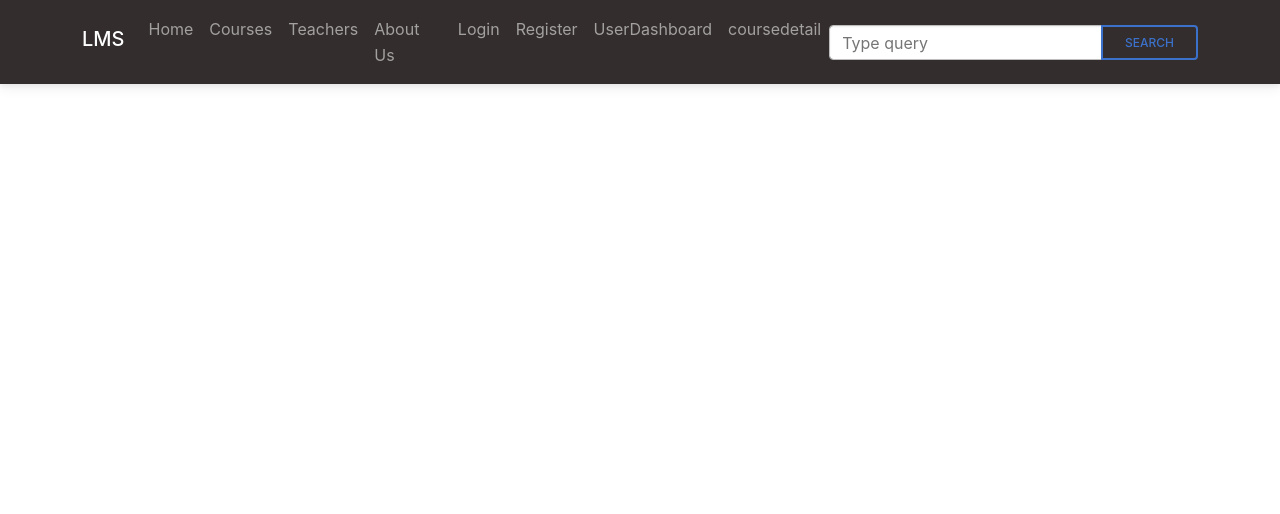
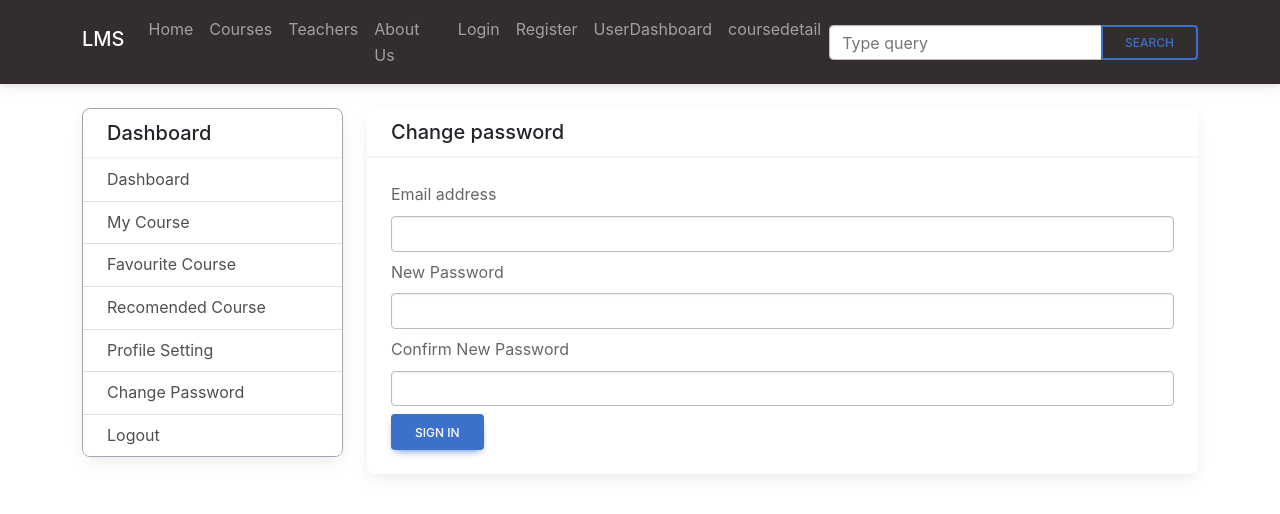
Before and after one commit to nidhi3108/lms, a React (Create React App) app in the folder client/: page /changepass in a window 1280 px wide. Shown: the top 514 px of the page. Built offline with nearby package versions, Linux system fonts and the light colour scheme.

Commit message:
change pass

```diff
--- a/client/src/App.js
+++ b/client/src/App.js
@@ -11,6 +11,7 @@ import RecommendedCourse from './components/User/RecommendedCourse';
 import Favouritecourse from './components/User/Favouritecourse';
 import ProfileSetting from './components/User/ProfileSetting';
 import Logout from './components/User/Logout';
+import Changepassword from './components/User/Changepassword';
 
 
 function App() {
@@ -27,6 +28,7 @@ function App() {
       <Route element={<RecommendedCourse/>} path="/recomcourse"/>
       <Route element={<Favouritecourse/>} path="/favcourse"/>
       <Route element={<ProfileSetting/>} path="/profilesetting"/>
+      <Route element={<Changepassword/>} path="/changepass"/>
       <Route element={<Logout/>} path="/logout"/>
 
     </Routes>
--- a/client/src/components/User/Changepassword.js
+++ b/client/src/components/User/Changepassword.js
@@ -0,0 +1,61 @@
+import React from "react";
+import Sidebar from "./Sidebar";
+
+const Changepassword = () => {
+  return (
+    <>
+      <div className="container">
+        <div className="row">
+          <section className="col-md-3">
+            <Sidebar />
+          </section>
+          <section className="col-md-9 mt-4">
+            <div className="card">
+              <h5 className="card-header">Change password</h5>
+              <div className="card-body">
+                <form>
+                  {/* Email input */}
+                  <div className="mb-2">
+                  <label className="form-label" htmlFor="form1Example1">
+                      Email address
+                    </label>
+                    <input
+                      type="email"
+                      id="form1Example1"
+                      className="form-control"
+                    />
+                  </div>
+                  <div className="mb-2">
+                  <label className="form-label" htmlFor="form1Example2">
+                      New Password
+                    </label>
+                    <input
+                      type="password"
+                      id="form1Example2"
+                      className="form-control"
+                    />
+                  </div>
+                  <div className="mb-2">
+                  <label className="form-label" htmlFor="form1Example2">
+                      Confirm New Password
+                    </label>
+                    <input
+                      type="password"
+                      id="form1Example2"
+                      className="form-control"
+                    />
+                  </div>
+                  <button type="submit" className="btn btn-primary">
+                    Sign in
+                  </button>
+                </form>
+              </div>
+            </div>
+          </section>
+        </div>
+      </div>
+    </>
+  );
+};
+
+export default Changepassword;
--- a/client/src/components/User/Login.js
+++ b/client/src/components/User/Login.js
@@ -2,6 +2,7 @@ import React from "react";
 const Login = () => {
   return (
     <>
+    <h3 className="text-center mt-4">Login Here</h3>
       <div className="container w-50 mt-4 border border-secondary rounded">
         <form>
           {/* 2 column grid layout with text inputs for the first and last names */}
--- a/client/src/components/User/Logout.js
+++ b/client/src/components/User/Logout.js
@@ -0,0 +1,28 @@
+import React from "react";
+import Sidebar from "./Sidebar";
+
+const Logout = () => {
+  return (
+    <>
+    <div className="container">
+        <div className="row">
+     <section className="col-md-3">
+    <Sidebar/>
+     </section>
+    <section className="col-md-9 mt-2">
+      <div className="card">
+        <h5 className="card-header">Logout your account</h5>
+        <div className="card-body">
+
+        </div>
+      </div>
+
+    </section>
+
+    </div>
+    </div>
+    </>
+  );
+};
+
+export default Logout;
--- a/client/src/components/User/Register.js
+++ b/client/src/components/User/Register.js
@@ -2,6 +2,7 @@ import React from "react";
 const Register = () => {
   return (
     <>
+     <h3 className="text-center mt-4">Register Here</h3>
       <div className="container w-50 mt-4 border border-secondary rounded">
         <form>
           {/* 2 column grid layout with text inputs for the first and last names */}
--- a/client/src/components/User/UserDashboard.js
+++ b/client/src/components/User/UserDashboard.js
@@ -6,7 +6,7 @@ import {Routes as Switch,Route} from "react-router-dom"
 
 const UserDashboard = () => (
     <>
-        <div className="container  mt-4">
+        <div className="container  mt-2">
             <div className="row">
                 <div className="col-md-3">
                 <Sidebar/>
```
